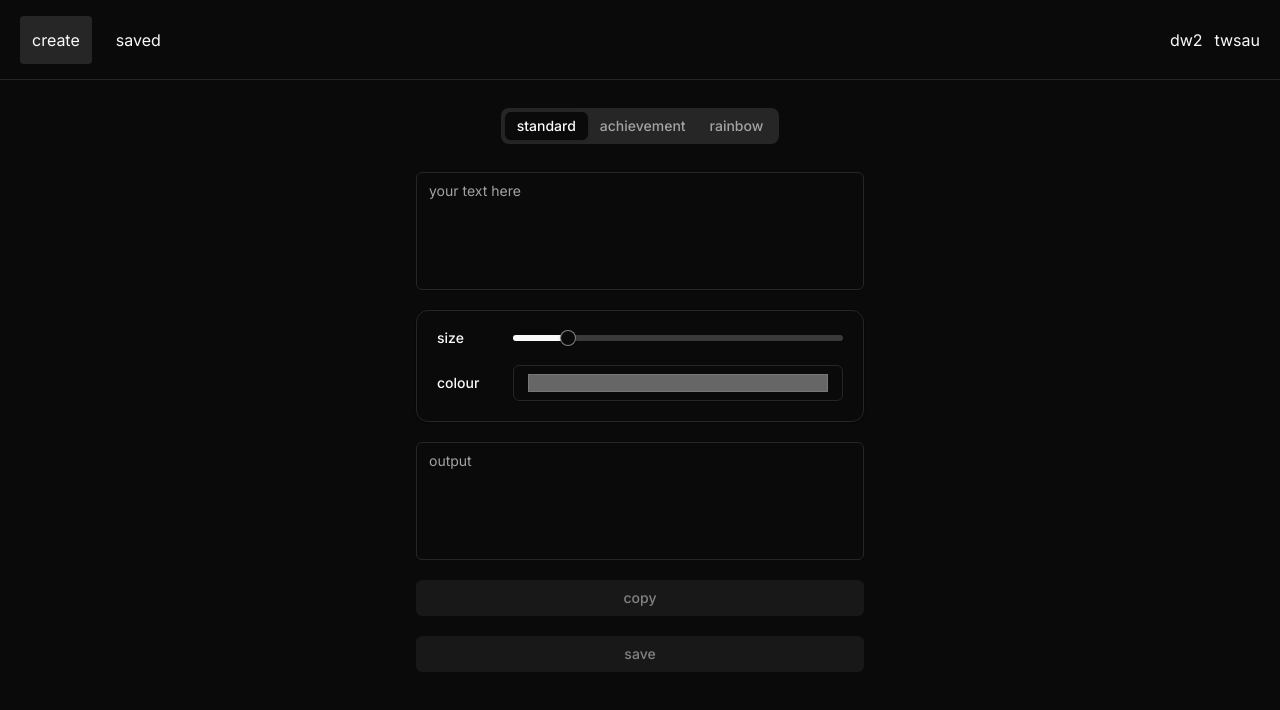
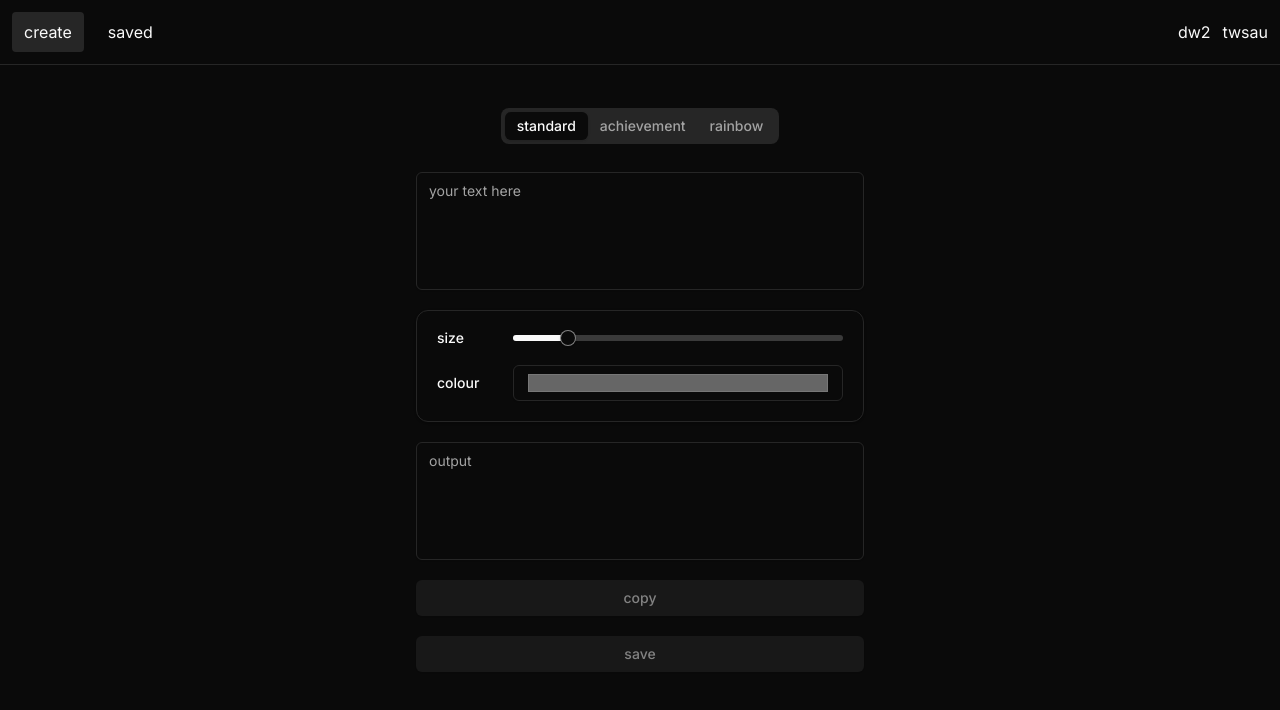
Before and after one commit to twsau/dw2-text-generator, a Next.js app: page / in a window 1280 px wide. Shown: the top 710 px of the page. Built offline with nearby package versions, Linux system fonts and the light colour scheme.

Commit message:
smaller header

```diff
--- a/components/Header.tsx
+++ b/components/Header.tsx
@@ -1,7 +1,7 @@
 import { NavLink } from "@/components/Navlink";
 
 export const Header = () => (
-  <header className="fixed w-full border-b p-5 flex justify-between gap-3 h-20 items-center bg-background z-10">
+  <header className="fixed w-full border-b p-3 flex justify-between gap-3 items-center bg-background z-10">
     <NavLink href="/" text="create" />
     <NavLink href="/saved" text="saved" />
     <div className="ml-auto flex gap-3">
--- a/components/Navlink.tsx
+++ b/components/Navlink.tsx
@@ -15,7 +15,10 @@ export const NavLink: React.FC<Props> = ({ href, text }) => {
 
   return (
     <Link
-      className={cn(current && "bg-accent", "p-3 rounded flex items-center")}
+      className={cn(
+        current && "bg-accent",
+        "px-3 py-2 rounded flex items-center"
+      )}
       href={href}
     >
       {text}
```
Also changed, not shown: state/formatter.ts (added, +17 -0 lines).
